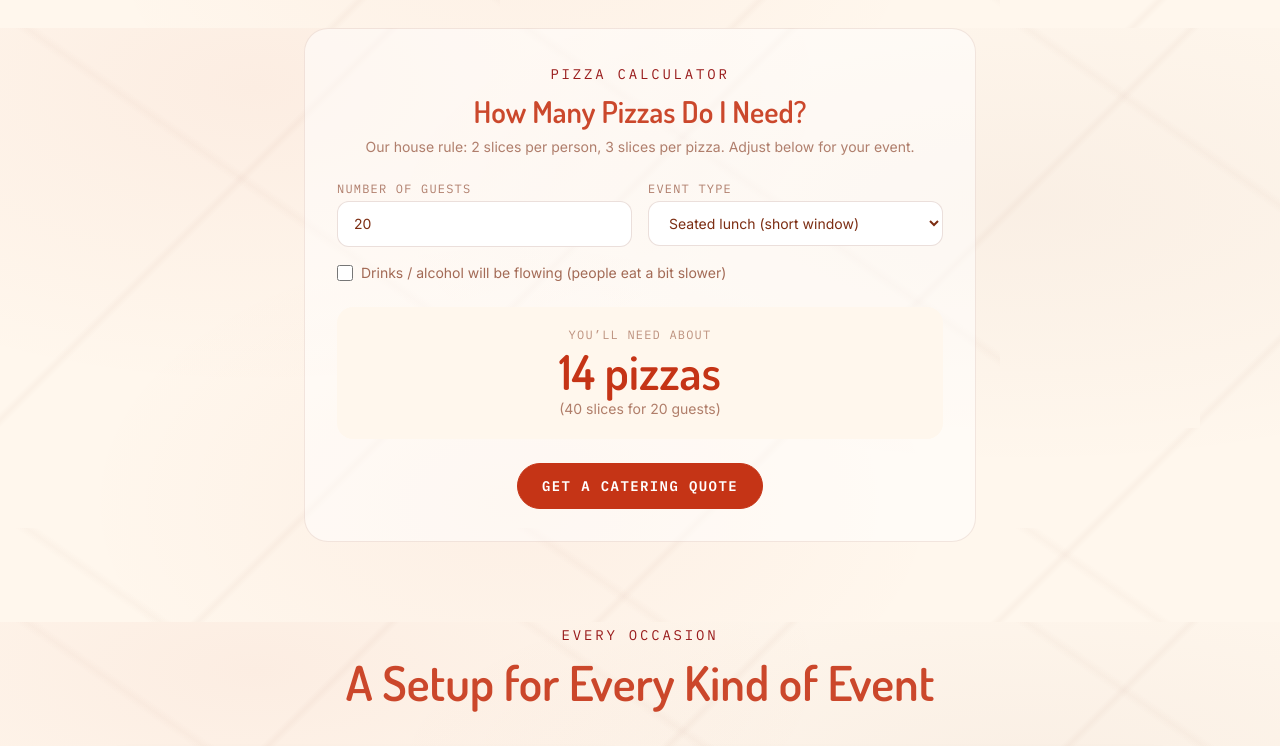
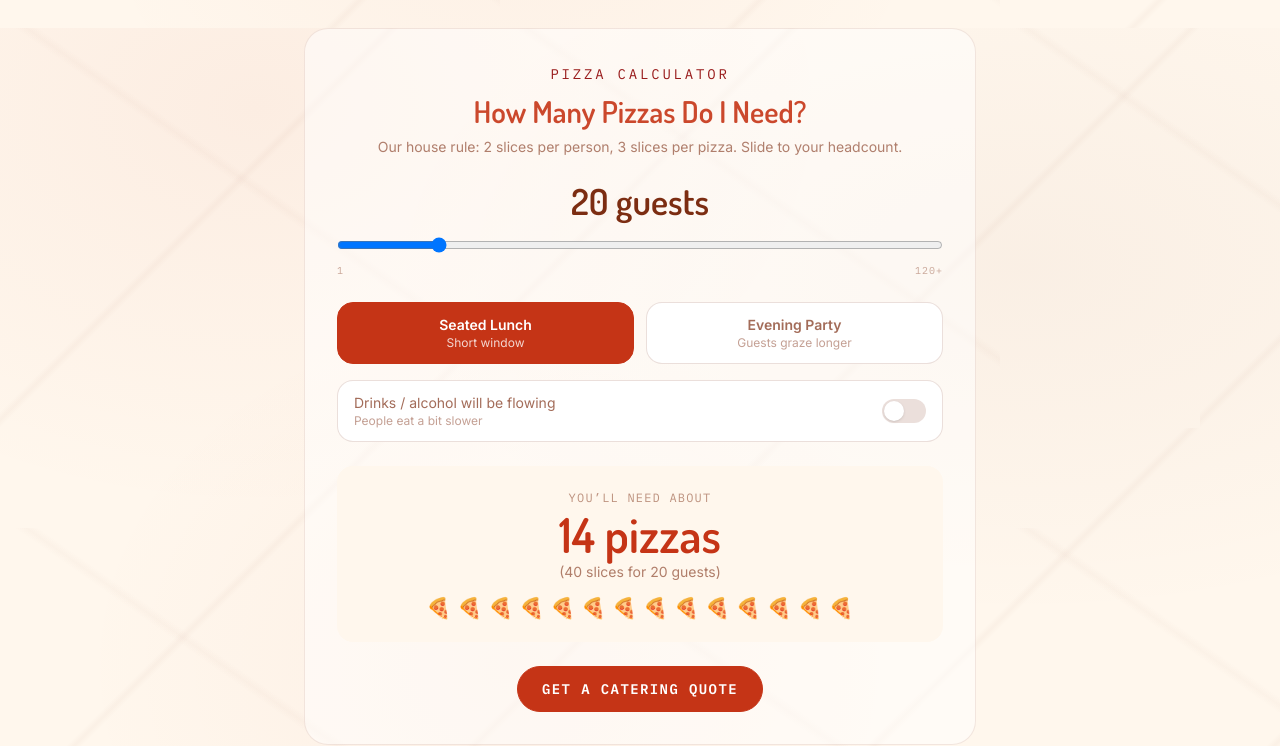
Before and after one commit to ziamariaberlin2-home/one-scroll-web, a Next.js app: page /one-scroll-web/catering in a window 1280 px wide. Shown: the part 1400-2146 px from the top of the page. Built offline with nearby package versions, Linux system fonts and the light colour scheme.

Commit message:
Add files via upload

```diff
--- a/components/CateringSection.js
+++ b/components/CateringSection.js
@@ -6,6 +6,7 @@ const FEATURES = [
   'Delivery across Berlin or pickup in Friedrichshain',
   'Private events, birthdays, and team celebrations',
   'On-site equipment and staffing, confirmed in writing',
+  'Fast turnaround for smaller orders',
 ];
 
 export default function CateringSection() {
--- a/components/PizzaCalculator.js
+++ b/components/PizzaCalculator.js
@@ -1,6 +1,7 @@
 'use client';
 
 import { useMemo, useState } from 'react';
+import { motion, AnimatePresence } from 'framer-motion';
 import { basePath } from '@/lib/basePath';
 
 // House rule, straight from the "How Much Pizza Per Person" guide: 2 slices
@@ -11,6 +12,13 @@ const SLICES_PER_PIZZA = 3;
 // longer window, so the standard count can be trimmed 10-15%. We use the
 // midpoint.
 const DRINKS_DISCOUNT = 0.125;
+const MAX_GUESTS = 120;
+const MAX_ICONS = 24;
+
+const EVENT_TYPES = [
+  { value: 'lunch', label: 'Seated Lunch', hint: 'Short window' },
+  { value: 'party', label: 'Evening Party', hint: 'Guests graze longer' },
+];
 
 export default function PizzaCalculator({ compact = false }) {
   const [guests, setGuests] = useState(20);
@@ -28,6 +36,10 @@ export default function PizzaCalculator({ compact = false }) {
     return { slices: roundedSlices, pizzas: pizzaCount };
   }, [guests, eventType, hasDrinks]);
 
+  const sliderPct = Math.round((guests / MAX_GUESTS) * 100);
+  const visibleIcons = Math.min(pizzas, MAX_ICONS);
+  const extraIcons = pizzas - visibleIcons;
+
   return (
     <div
       className={`rounded-3xl border border-ink/10 bg-white/50 p-6 md:p-8 ${compact ? '' : 'mx-auto max-w-2xl'}`}
@@ -39,57 +51,123 @@ export default function PizzaCalculator({ compact = false }) {
             How Many Pizzas Do I Need?
           </h3>
           <p className="mt-2 text-sm text-ink/60">
-            Our house rule: 2 slices per person, 3 slices per pizza. Adjust below for your event.
+            Our house rule: 2 slices per person, 3 slices per pizza. Slide to your headcount.
           </p>
         </div>
       )}
 
-      <div className="grid grid-cols-1 gap-4 sm:grid-cols-2">
-        <div>
-          <label className="mb-1 block font-mono text-xs uppercase tracking-widest text-ink/60">
-            Number of Guests
-          </label>
+      {/* Guest slider */}
+      <div className="text-center">
+        <motion.p
+          key={guests}
+          initial={{ scale: 1.15 }}
+          animate={{ scale: 1 }}
+          transition={{ duration: 0.2 }}
+          className="display-heading text-3xl text-ink md:text-4xl"
+        >
+          {guests} {Number(guests) === 1 ? 'guest' : 'guests'}
+        </motion.p>
         <input
-            type="number"
+          type="range"
           min="1"
+          max={MAX_GUESTS}
+          step="1"
           value={guests}
-            onChange={(e) => setGuests(e.target.value)}
-            className="w-full rounded-xl border border-ink/15 bg-white px-4 py-3 text-sm"
+          onChange={(e) => setGuests(Number(e.target.value))}
+          aria-label="Number of guests"
+          className="range-wine mt-4 w-full"
+          style={{
+            background: `linear-gradient(to right, #C53416 0%, #C53416 ${sliderPct}%, #FFEDD5 ${sliderPct}%, #FFEDD5 100%)`,
+          }}
         />
-        </div>
-        <div>
-          <label className="mb-1 block font-mono text-xs uppercase tracking-widest text-ink/60">
-            Event Type
-          </label>
-          <select
-            value={eventType}
-            onChange={(e) => setEventType(e.target.value)}
-            className="w-full rounded-xl border border-ink/15 bg-white px-4 py-3 text-sm"
-          >
-            <option value="lunch">Seated lunch (short window)</option>
-            <option value="party">Evening party (guests graze longer)</option>
-          </select>
+        <div className="mt-1 flex justify-between font-mono text-[10px] uppercase tracking-widest text-ink/40">
+          <span>1</span>
+          <span>{MAX_GUESTS}+</span>
         </div>
       </div>
 
-      <label className="mt-4 flex items-center gap-2 text-sm text-ink/70">
-        <input
-          type="checkbox"
-          checked={hasDrinks}
-          onChange={(e) => setHasDrinks(e.target.checked)}
-          className="h-4 w-4 rounded border-ink/30 text-wine focus:ring-wine"
+      {/* Event type toggle */}
+      <div className="mt-6 grid grid-cols-2 gap-3">
+        {EVENT_TYPES.map((t) => (
+          <button
+            key={t.value}
+            type="button"
+            onClick={() => setEventType(t.value)}
+            className={`rounded-2xl border px-4 py-3 text-center transition-colors ${
+              eventType === t.value
+                ? 'border-wine bg-wine text-white'
+                : 'border-ink/15 bg-white text-ink/70 hover:border-wine/40'
+            }`}
+          >
+            <span className="block text-sm font-semibold">{t.label}</span>
+            <span className={`block text-xs ${eventType === t.value ? 'text-white/80' : 'text-ink/45'}`}>
+              {t.hint}
+            </span>
+          </button>
+        ))}
+      </div>
+
+      {/* Drinks toggle switch */}
+      <button
+        type="button"
+        onClick={() => setHasDrinks((v) => !v)}
+        className="mt-4 flex w-full items-center justify-between rounded-2xl border border-ink/15 bg-white px-4 py-3"
+      >
+        <span className="text-left text-sm text-ink/70">
+          Drinks / alcohol will be flowing <span className="block text-xs text-ink/45">People eat a bit slower</span>
+        </span>
+        <span
+          className={`relative h-6 w-11 flex-shrink-0 rounded-full transition-colors ${hasDrinks ? 'bg-wine' : 'bg-ink/15'}`}
+        >
+          <span
+            className={`absolute left-0.5 top-0.5 h-5 w-5 rounded-full bg-white shadow transition-transform ${
+              hasDrinks ? 'translate-x-5' : 'translate-x-0'
+            }`}
           />
-        Drinks / alcohol will be flowing (people eat a bit slower)
-      </label>
+        </span>
+      </button>
 
-      <div className="mt-6 rounded-2xl bg-cream px-6 py-5 text-center">
+      {/* Result */}
+      <div className="mt-6 rounded-2xl bg-cream px-6 py-6 text-center">
         <p className="font-mono text-xs uppercase tracking-widest text-ink/50">You&rsquo;ll need about</p>
-        <p className="display-heading mt-1 text-4xl text-wine md:text-5xl">
+        <AnimatePresence mode="wait">
+          <motion.p
+            key={pizzas}
+            initial={{ opacity: 0, y: -8, scale: 0.9 }}
+            animate={{ opacity: 1, y: 0, scale: 1 }}
+            exit={{ opacity: 0, y: 8 }}
+            transition={{ duration: 0.2 }}
+            className="display-heading mt-1 text-4xl text-wine md:text-5xl"
+          >
             {pizzas} {pizzas === 1 ? 'pizza' : 'pizzas'}
-        </p>
+          </motion.p>
+        </AnimatePresence>
         <p className="mt-1 text-sm text-ink/60">
           ({slices} slices for {guests || 0} guest{Number(guests) === 1 ? '' : 's'})
         </p>
+
+        {pizzas > 0 && (
+          <div className="mx-auto mt-4 flex max-w-md flex-wrap justify-center gap-1.5">
+            {Array.from({ length: visibleIcons }).map((_, i) => (
+              <motion.span
+                key={i}
+                initial={{ scale: 0, rotate: -20 }}
+                animate={{ scale: 1, rotate: 0 }}
+                transition={{ duration: 0.25, delay: i * 0.02 }}
+                className="text-xl leading-none"
+                role="img"
+                aria-hidden="true"
+              >
+                🍕
+              </motion.span>
+            ))}
+            {extraIcons > 0 && (
+              <span className="ml-1 self-center font-mono text-xs uppercase tracking-widest text-ink/50">
+                +{extraIcons} more
+              </span>
+            )}
+          </div>
+        )}
       </div>
 
       <div className="mt-6 flex justify-center">
```
Lines whose indentation alone changed are shown as unchanged.
